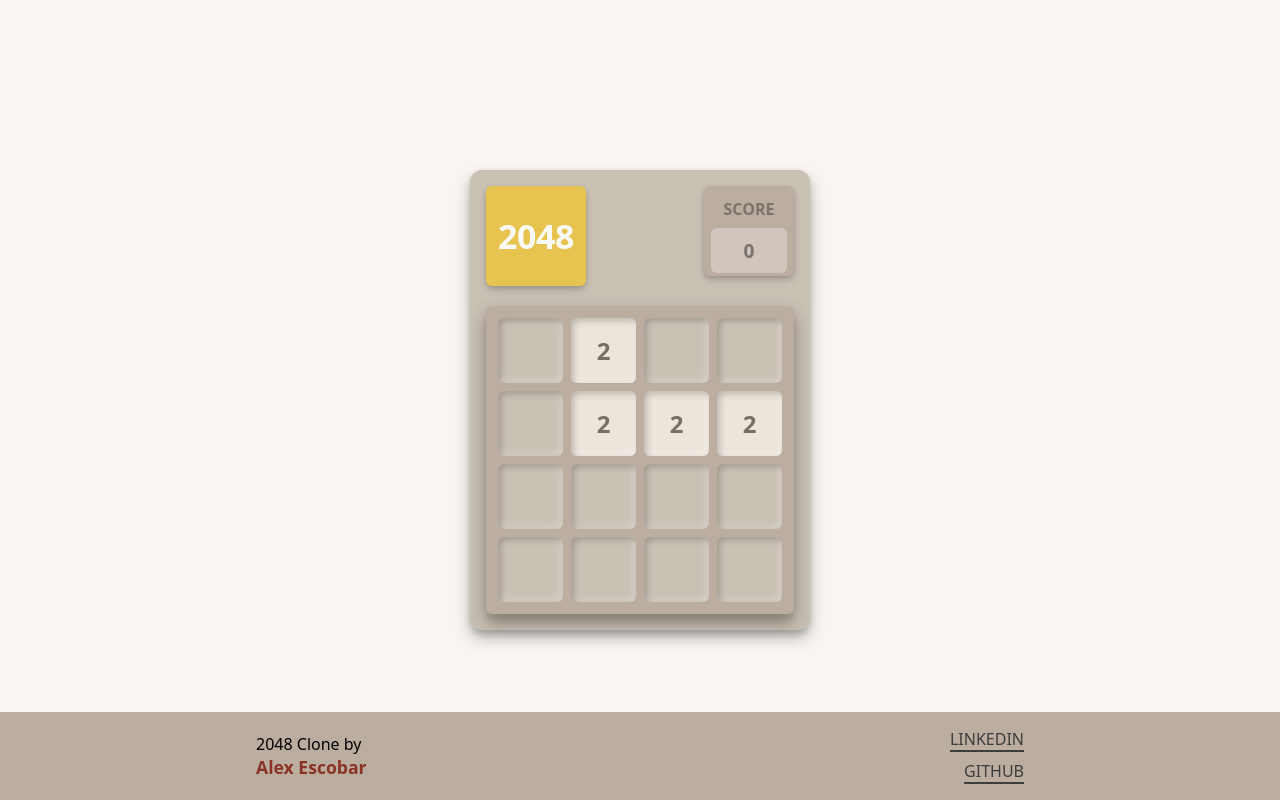
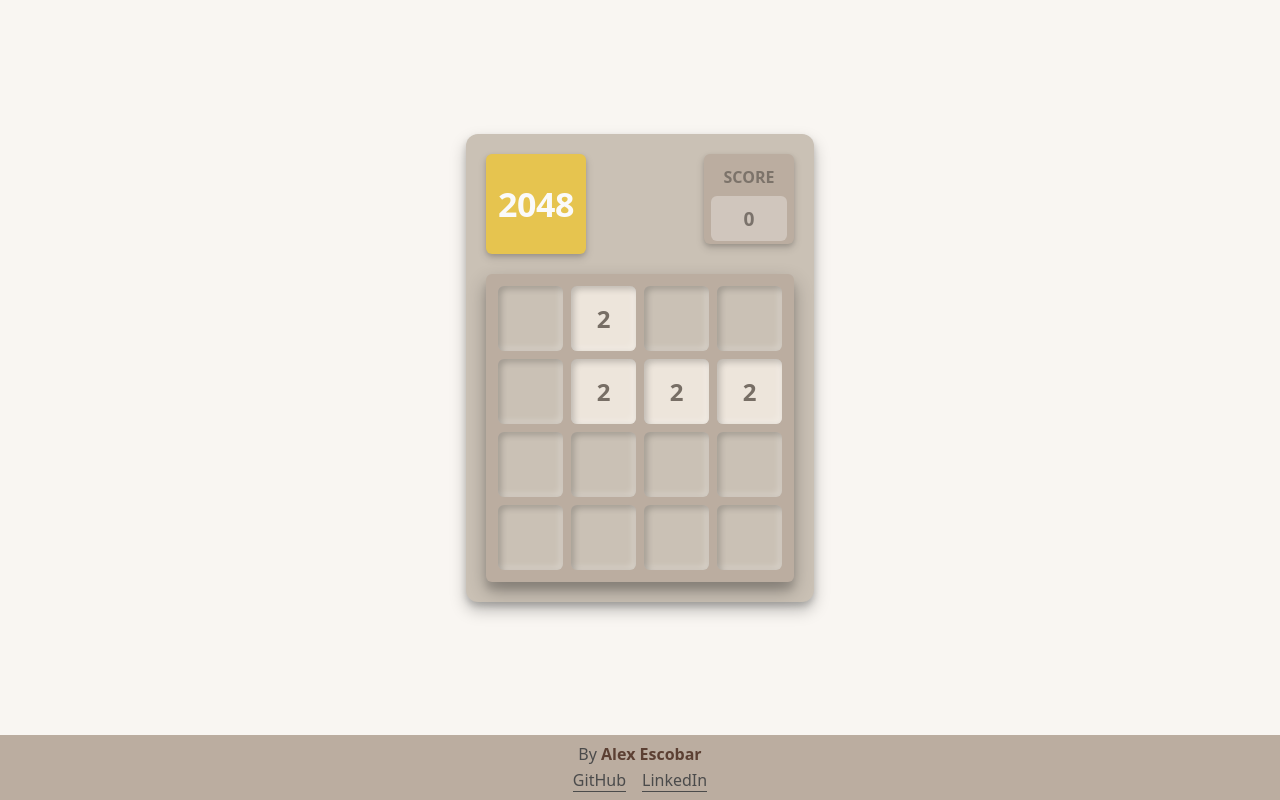
Before and after one commit to alex-escobar-h/2048-clone, a React (Vite) app: page / in a window 1280 px wide. Built offline with nearby package versions, Linux system fonts and the light colour scheme.

Commit message:
fix: Layout

```diff
--- a/src/App.tsx
+++ b/src/App.tsx
@@ -1,13 +1,16 @@
 import { BoardContainer } from './components/BoardContainer';
 import Footer from './components/Footer';
+import { Layout } from './components/Layout';
 
 import { GameProvider } from './contexts/GameProvider';
 
 export const App = () => {
   return (
     <GameProvider>
-      <BoardContainer />
-      <Footer />
+      <Layout>
+        <BoardContainer />
+        <Footer />
+      </Layout>
     </GameProvider>
   );
 };
--- a/src/components/BoardContainer.tsx
+++ b/src/components/BoardContainer.tsx
@@ -5,8 +5,10 @@ import styles from '../styles/BoardContainer.module.css';
 export const BoardContainer = () => {
   return (
     <main className={styles.container}>
-      <Scoreboard />
-      <Board />
+      <div className={styles.background}>
+        <Scoreboard />
+        <Board />
+      </div>
     </main>
   );
 };
--- a/src/components/Footer.tsx
+++ b/src/components/Footer.tsx
@@ -4,9 +4,17 @@ const Footer = () => {
     <div className={styles.footer}>
       <div className={styles.container}>
         <p>
-          2048 Clone by <span className={styles.author}>Alex Escobar</span>
+          By <span className={styles.author}>Alex Escobar</span>
         </p>
         <div className={styles.socials}>
+          <a
+            className={styles.social}
+            href='https://github.com/alex-escobar-h'
+            target='_blank'
+            rel='noopener noreferrer'
+          >
+            GitHub
+          </a>
           <a
             className={styles.social}
             href='https://www.linkedin.com/in/alex-h-escobar'
@@ -15,14 +23,6 @@ const Footer = () => {
           >
             LinkedIn
           </a>
-          <a
-            className={styles.social}
-            href='https://github.com/alex-escobar-h'
-            target='_blank'
-            rel='noopener noreferrer'
-          >
-            GitHub
-          </a>
         </div>
       </div>
     </div>
--- /dev/null
+++ b/src/components/Layout.tsx
@@ -0,0 +1,5 @@
+import { PropsWithChildren } from 'react';
+import styles from '../styles/Layout.module.css';
+export const Layout = ({ children }: PropsWithChildren) => {
+  return <section className={styles.layout}>{children}</section>;
+};
--- a/src/styles/BoardContainer.module.css
+++ b/src/styles/BoardContainer.module.css
@@ -2,10 +2,12 @@
   flex: 1;
   display: flex;
   flex-direction: column;
+  justify-content: center;
   align-items: center;
-  justify-content: center;
-  padding: 1rem;
+}
+.background {
   background: var(--cell-bg);
   border-radius: 12px;
   box-shadow: 0 8px 16px rgba(0, 0, 0, 0.25), 0 4px 6px rgba(0, 0, 0, 0.15);
+  padding: 1.25rem;
 }
--- a/src/styles/Footer.module.css
+++ b/src/styles/Footer.module.css
@@ -1,88 +1,39 @@
-/* Base styles (mobile first) */
 .footer {
-  position: absolute;
-  bottom: 0;
-  left: 0;
-  width: 100vw;
+  width: 100%;
   background: var(--secondary-bg);
-  padding: 1rem;
+  padding: 0.5rem;
+  color: #4b4b4b;
 }
 
 .container {
-  width: 100%;
-  max-width: var(--board-size); /* Limits to board size on larger screens */
+  width: var(--board-size);
   margin: 0 auto;
   display: flex;
   flex-direction: column;
-  justify-content: center;
   align-items: center;
-  gap: 1rem;
-  padding: 0 1rem;
-  text-align: center;
+  gap: 0.25rem;
 }
-
 .author {
-  font-weight: bold;
-  color: #8a3324;
-  font-size: 1rem;
+  font-weight: 700;
+  color: #5c4033;
 }
 
 .socials {
   display: flex;
-  flex-direction: row;
-  justify-content: center;
   gap: 1rem;
 }
 
 .social {
   display: inline-block;
+  text-decoration: none;
   width: fit-content;
-  text-decoration: none;
-  color: #3d3d3d;
-  text-transform: uppercase;
-  border-bottom: 2px solid #3d3d3d;
-  transition: border-bottom 0.3s, color 0.3s;
-  font-size: 0.9rem;
+  color: inherit;
+  border-bottom: 1px solid #4b4b4b;
+  transition: all 0.3s;
 }
 
 .social:hover {
-  border-bottom: 2px solid #8a3324;
-  color: #8a3324;
+  color: #5c4033;
+  border-bottom: 1px solid #5c4033;
+  transform: scale(1.03);
 }
-
-/* Medium devices (tablets, 768px and up) */
-@media (min-width: 768px) {
-  .container {
-    flex-direction: row;
-    justify-content: space-between;
-    text-align: left;
-    width: 768px;
-  }
-
-  .author {
-    font-size: 1.1rem;
-    display: block;
-  }
-
-  .socials {
-    flex-direction: column;
-    align-items: flex-end;
-    gap: 0.5rem;
-  }
-}
-
-/* Large devices (desktops, 1200px and up) */
-@media (min-width: 1200px) {
-  .container {
-    max-width: 1100px;
-    padding: 0;
-  }
-
-  .footer {
-    padding: 1rem 2rem;
-  }
-
-  .social {
-    font-size: 1rem;
-  }
-}
--- /dev/null
+++ b/src/styles/Layout.module.css
@@ -0,0 +1,5 @@
+.layout {
+  min-height: 100dvh;
+  display: flex;
+  flex-direction: column;
+}
--- a/src/styles/ResultsModal.module.css
+++ b/src/styles/ResultsModal.module.css
@@ -13,8 +13,7 @@
 .container {
   width: 300px;
   min-height: 300px;
-  /* background: hsla(29, 57%, 8%, 0.5); */
-  background-color: #bbada099;
+  background-color: #bbada0cc;
   display: flex;
   align-items: center;
   justify-content: center;
@@ -52,7 +51,6 @@
   display: flex;
   align-items: center;
   justify-content: center;
-  /* background: #000; */
   text-align: center;
   border: 1px solid white;
   padding: 0.25rem 1rem;
@@ -63,20 +61,6 @@
 
 .actions a:hover {
   transform: scale(0.95);
-  background-color: rgba(255, 255, 255, 0.15); /* light background */
-  border-color: rgba(255, 255, 255, 0.6); /* softer border */
+  background-color: rgba(255, 255, 255, 0.15);
+  border-color: rgba(255, 255, 255, 0.6);
 }
-/* .container {
-  position: absolute;
-  top: 50%;
-  left: 50%;
-  transform: translate(-50%, -50%);
-  z-index: 999999999;
-  width: 320px;
-  height: 500px;
-  background: red;
-  display: flex;
-  flex-direction: column;
-  align-items: center;
-  justify-content: center;
-} */
--- a/src/styles/global.css
+++ b/src/styles/global.css
@@ -75,9 +75,4 @@ body {
   font-family: system-ui, -apple-system, BlinkMacSystemFont, 'Segoe UI', Roboto,
     Oxygen, Ubuntu, Cantarell, 'Open Sans', 'Helvetica Neue', sans-serif;
   background-color: var(--primary-bg);
-  min-height: 100vh;
-  display: flex;
-  flex-direction: column;
-  align-items: center;
-  justify-content: center;
 }
```
